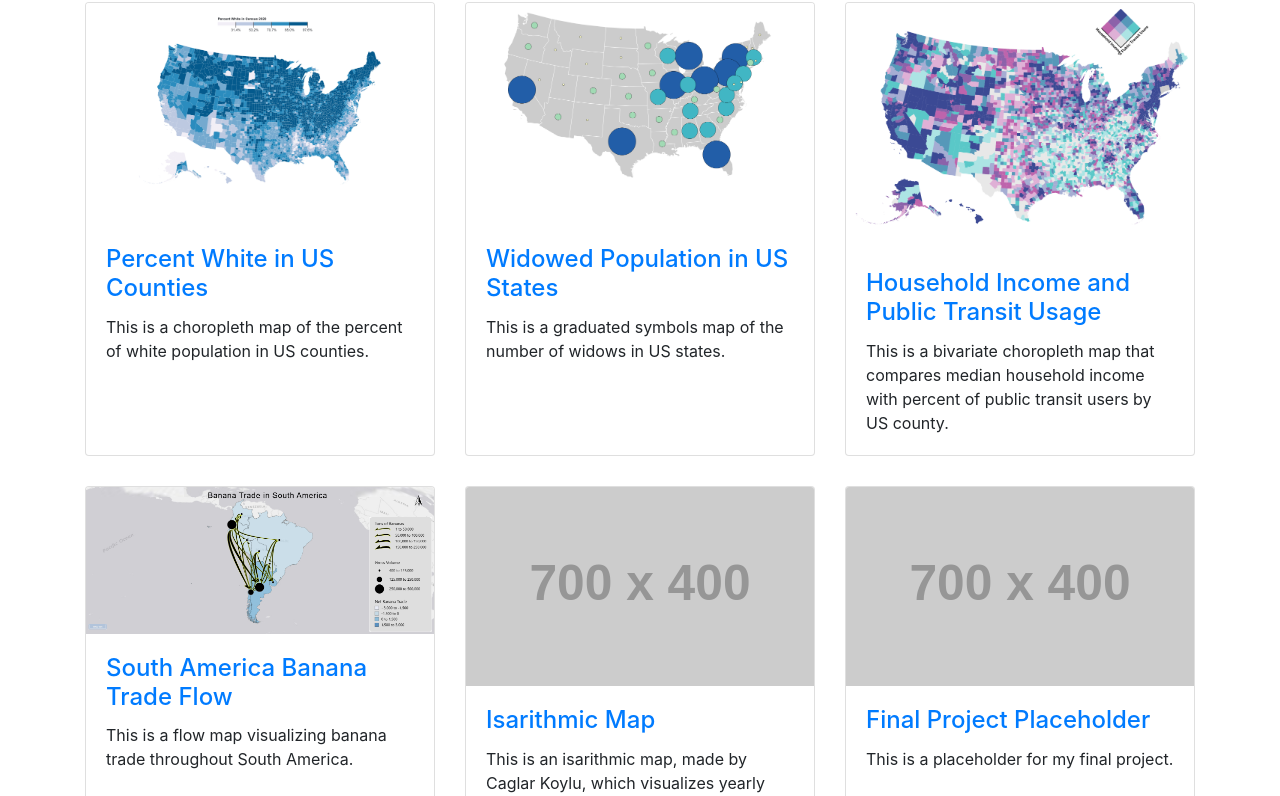
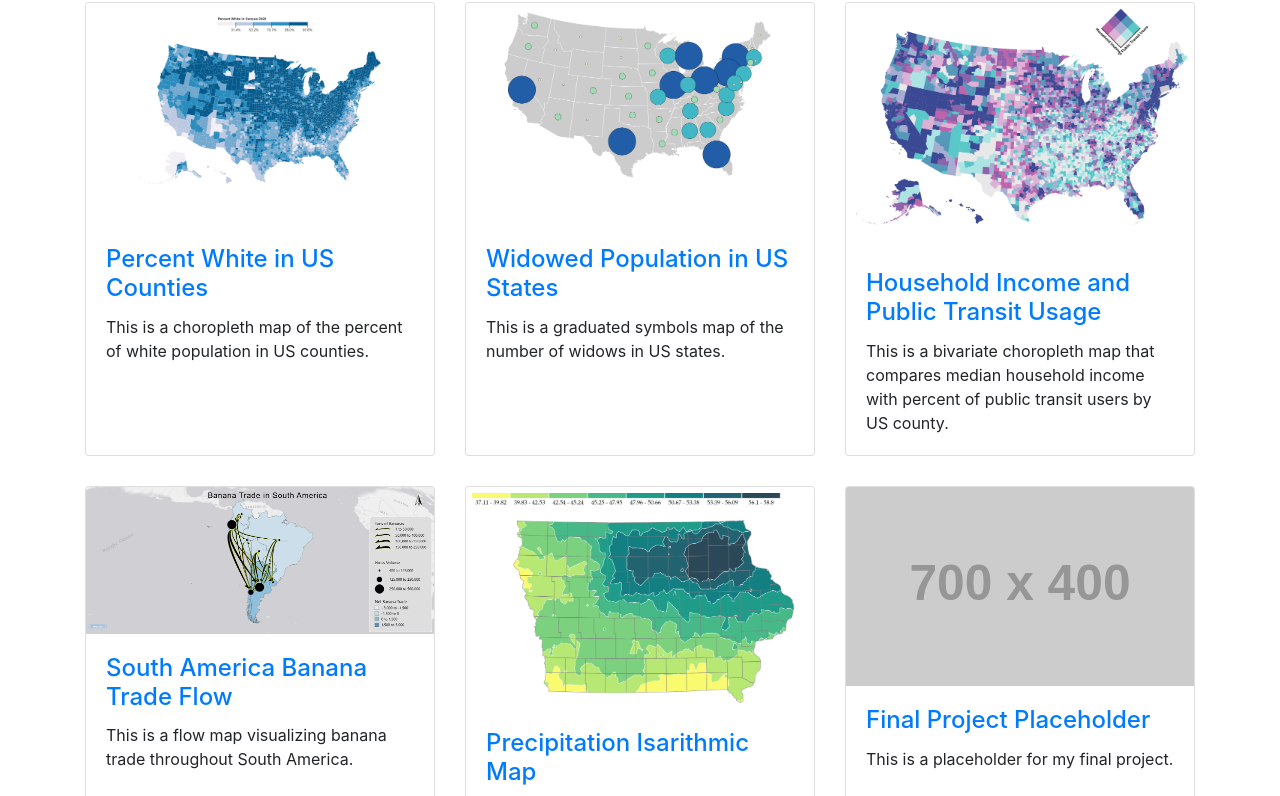
Before and after one commit to geog3540/manhalt, a website: page index.html in a window 1280 px wide. Shown: the part 150-946 px from the top of the page. Drawn offline with Linux system fonts and the light colour scheme; placeholder pictures from the web are drawn by us; files whose address does not match are found by name.

Commit message:
updated index againn

```diff
--- a/index.html
+++ b/index.html
@@ -103,10 +103,10 @@
         </div>
         <div class="col-lg-4 col-sm-6 portfolio-item">
           <div class="card h-100">
-            <a href="https://observablehq.com/@caglarkoylu/isarithmic-mapping-geog-3540"><img class="card-img-top" src="http://placehold.it/700x400" alt=""></a>
+            <a href="https://observablehq.com/@caglarkoylu/isarithmic-mapping-geog-3540"><img class="card-img-top" src="Images/isarithmic.png" alt=""></a>
             <div class="card-body">
               <h4 class="card-title">
-                <a href="https://observablehq.com/@caglarkoylu/isarithmic-mapping-geog-3540">Isarithmic Map</a>
+                <a href="https://observablehq.com/@caglarkoylu/isarithmic-mapping-geog-3540">Precipitation Isarithmic Map</a>
               </h4>
               <p class="card-text">This is an isarithmic map, made by Caglar Koylu, which visualizes yearly precipitation in the state of Iowa.</p>
             </div>
```
